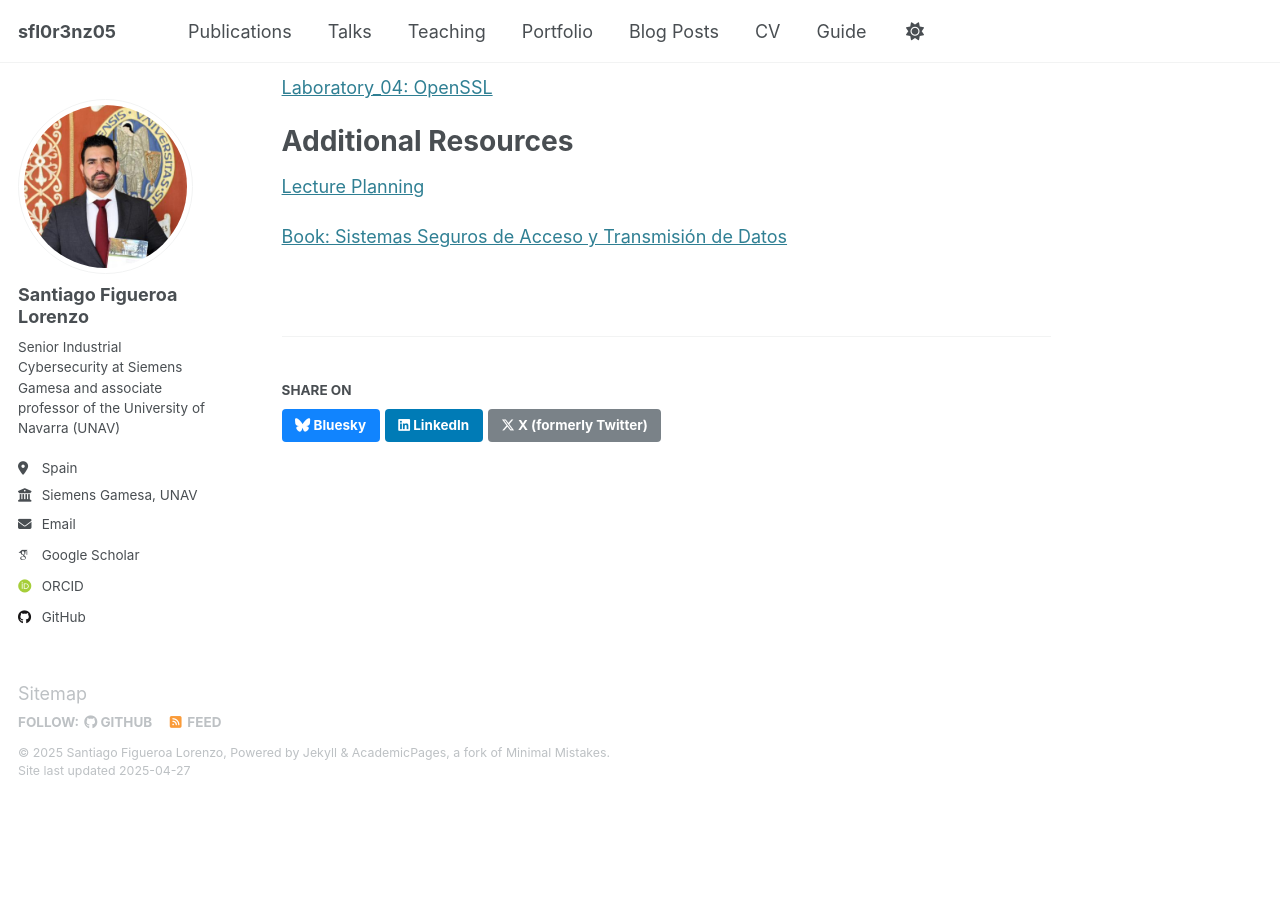
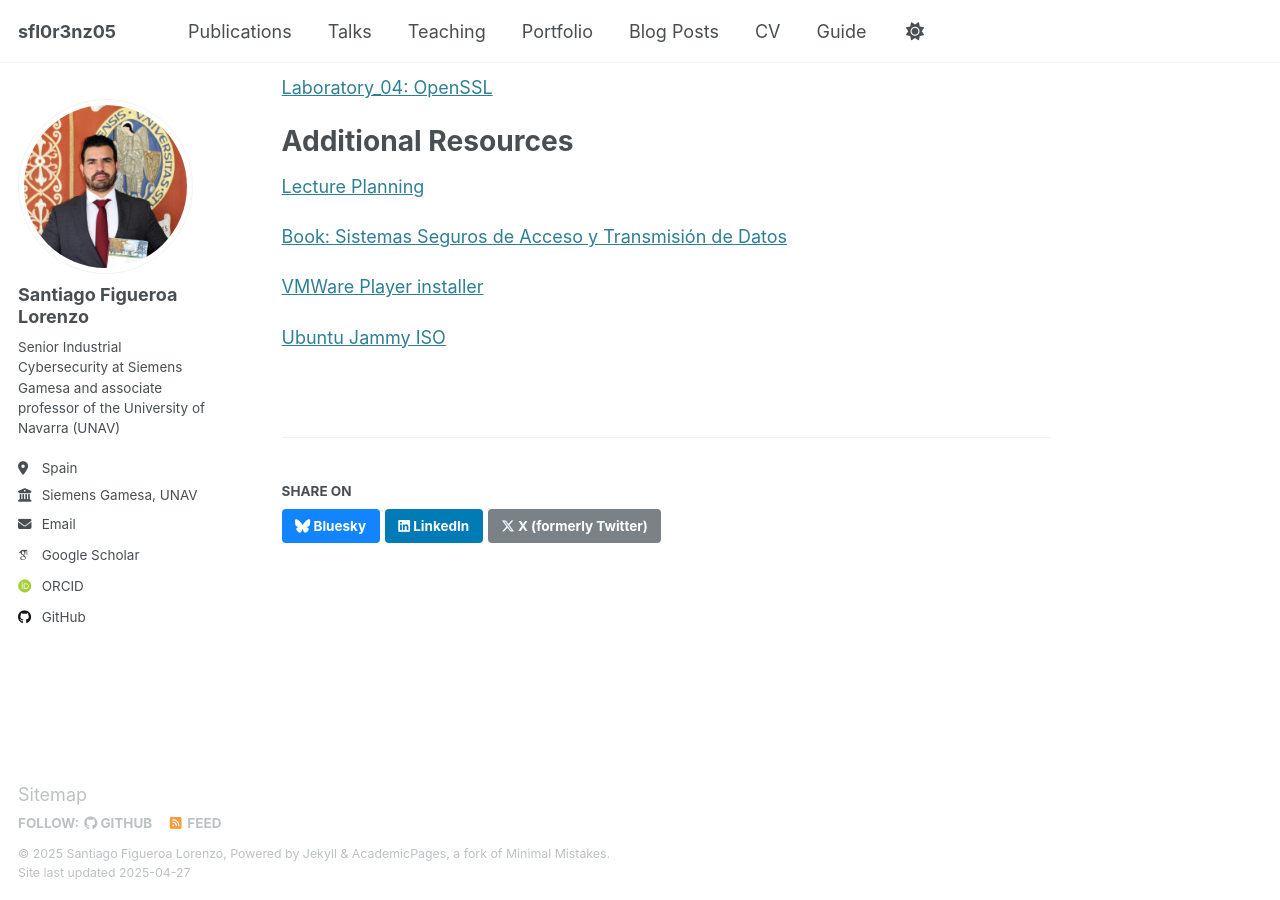
Before and after one commit to sfl0r3nz05/sfl0r3nz05.github.io, a Jekyll site: the page built from _teaching/2025-spring-1.md, in a window 1280 px wide and 900 px high, scrolled down 792 px. Built offline with Jekyll 4.4.1, drawn with Linux system fonts in a browser that asks for light colours; some web fonts are replaced; before the commit the page ends 1591 px from its top, so only the background shows below that.

Commit message:
update 04 Asymetric Encryption

```diff
--- a/_teaching/2025-spring-1.md
+++ b/_teaching/2025-spring-1.md
@@ -42,3 +42,7 @@ Additional Resources
 [Lecture Planning](https://sfl0r3nz05.github.io/files/resources/planning.pdf)
 
 [Book: Sistemas Seguros de Acceso y Transmisión de Datos](https://sfl0r3nz05.github.io/files/resources/Sistemas_Seguros_de_Acceso_y_Trans._de_Datos_(MF0489_3).pdf)
+
+[VMWare Player installer](https://www.techspot.com/downloads/1969-vmware-player.html)
+
+[Ubuntu Jammy ISO](https://releases.ubuntu.com/jammy)
```
Also changed, not shown: 1 other file.
